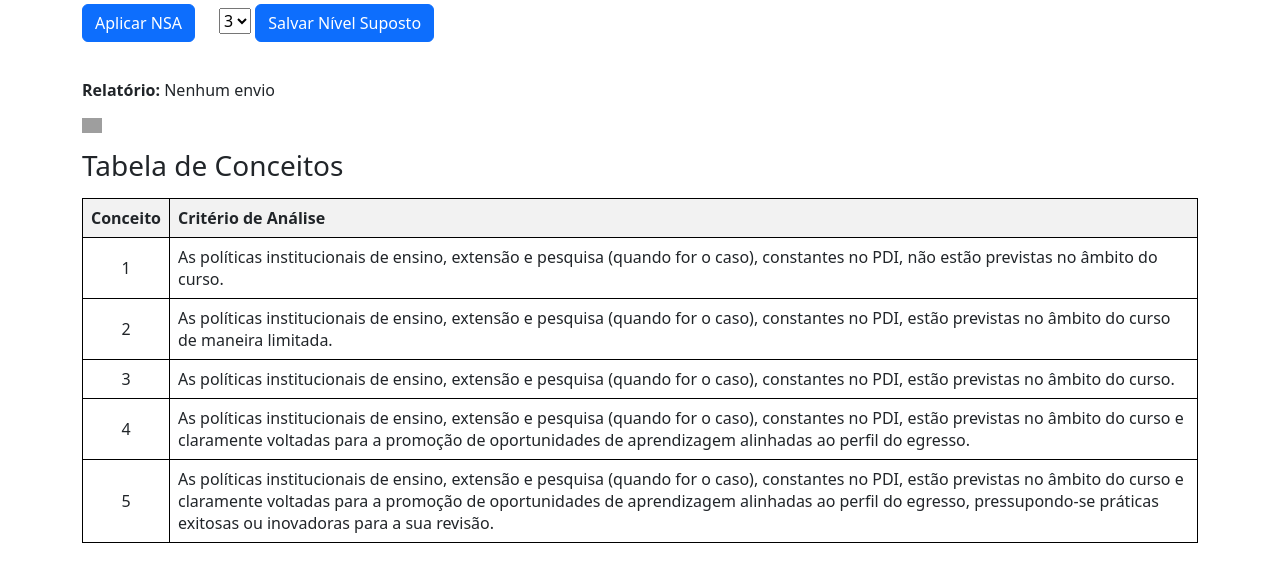
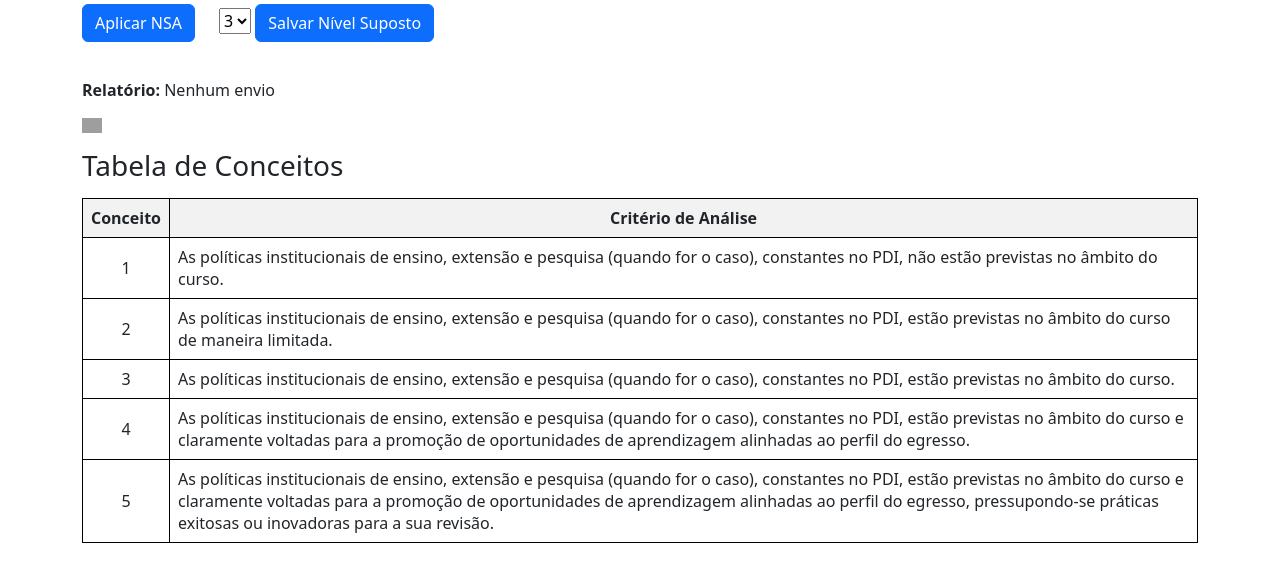
Before and after one commit to hininggh/SisAva, a Django app: page /indicadores/1/1/ in a window 1280 px wide. Shown: the part 198-780 px from the top of the page. Run offline with Django 5.2, Linux system fonts and the light colour scheme; a user stored in the database is signed in; data comes from the database, SQL or seed files in the repository; grey boxes are pictures that could not be loaded.

Commit message:
centralizando criterios

```diff
--- a/templates/indicadores/detalhesindicadorrelator.html
+++ b/templates/indicadores/detalhesindicadorrelator.html
@@ -79,8 +79,8 @@
 <h3>Tabela de Conceitos</h3>
 <table style="width: 100%; border-collapse: collapse; margin-top: 15px;">
     <tr>
-        <th style="border: 1px solid #000; padding: 8px; background-color: #f2f2f2;">Conceito</th>
-        <th style="border: 1px solid #000; padding: 8px; background-color: #f2f2f2;">Critério de Análise</th>
+        <th style="border: 1px solid #000; padding: 8px; background-color: #f2f2f2; text-align: center;">Conceito</th>
+        <th style="border: 1px solid #000; padding: 8px; background-color: #f2f2f2; text-align: center;">Critério de Análise</th>
     </tr>
     {% for conceito, criterio in tabela_conceitos.items %}
         <tr>
```
